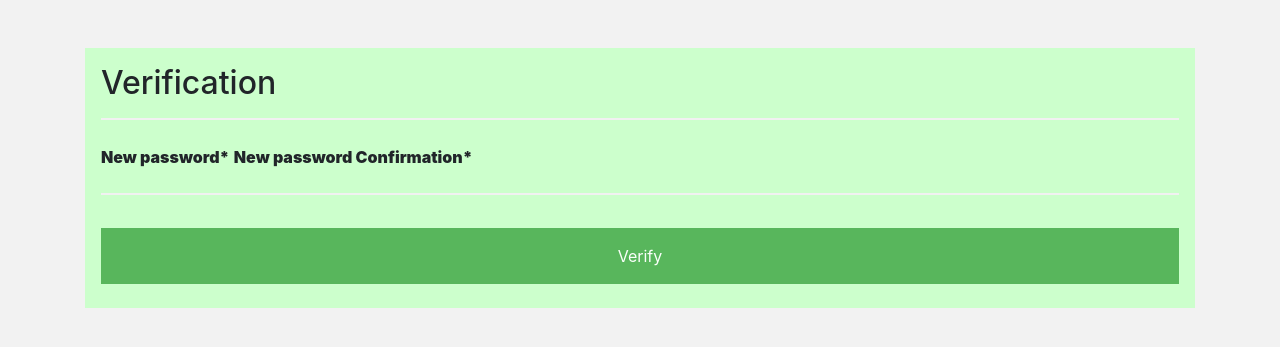
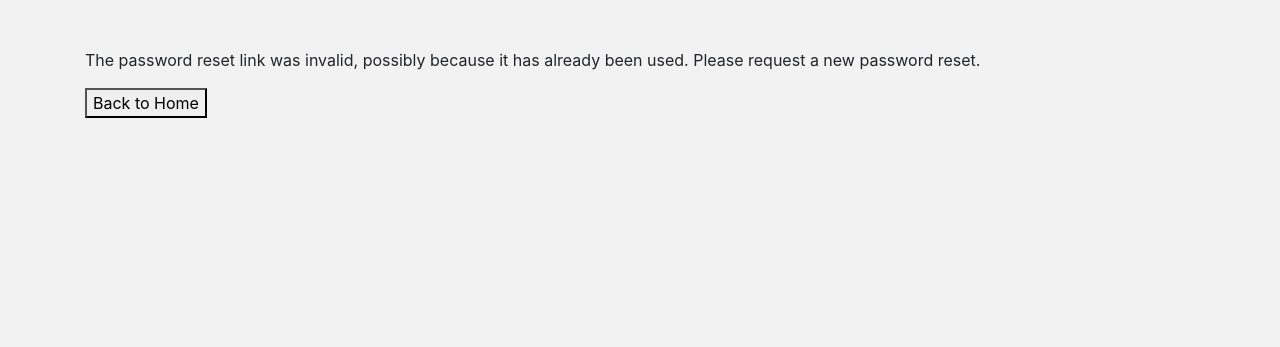
Before and after one commit to ahn1305/brainstorm, a Django app: page /password-reset-confirm/1/1/ in a window 1280 px wide. Shown: the part 76-423 px from the top of the page. Run offline with Django 3.2, Linux system fonts and the light colour scheme; some libraries are stand-ins or nearby versions.

Commit message:
password reset link validation

```diff
--- a/users/templates/users/password_reset_confirm.html
+++ b/users/templates/users/password_reset_confirm.html
@@ -4,6 +4,8 @@
 
 <form method = "POST" action="">
     {% csrf_token %}
+  {% if validlink %}
+
   <div class="register-container">
     <h2>Verification</h2>
     <hr>
@@ -20,6 +22,12 @@
 
     <button type="submit" onclick="this.disabled=true;this.value='Submitting...'; this.form.submit();" class="registerbtn">Verify</button>
   </div>
+  {% else %}
+    <p>The password reset link was invalid, possibly because it has already been used.  Please request a new password reset.</p>
+
+    <a href="{% url 'home' %}"><button class="button">Back to Home</button></a>
+
+    {% endif %}
 
 </form>
 {% endblock content %}
```
Also changed, not shown: db.sqlite3.
